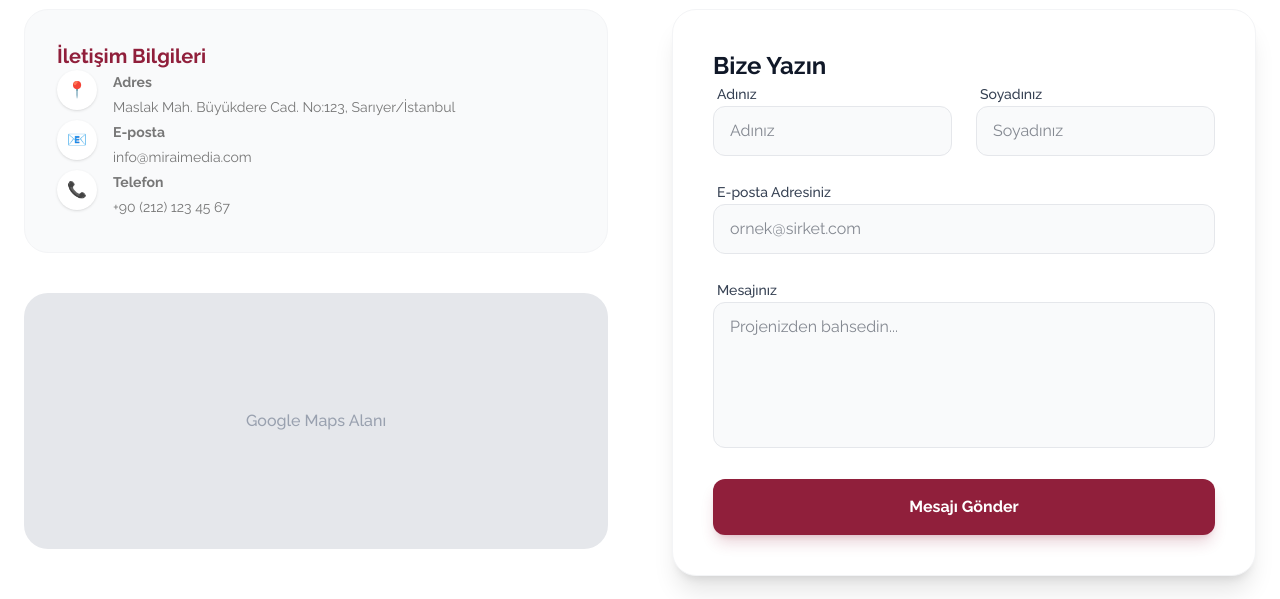
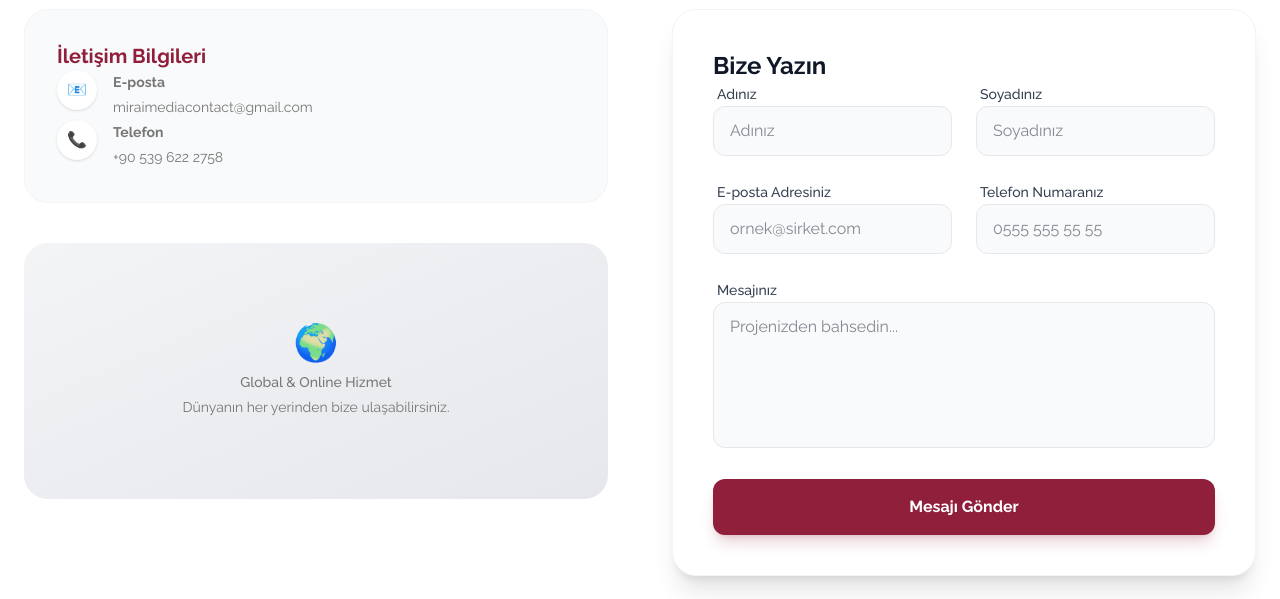
Before and after one commit to Kutlayy/mirai-media, a Next.js app: page /contact in a window 1280 px wide. Shown: the part 256-855 px from the top of the page. Built offline with nearby package versions, Linux system fonts and the light colour scheme.

Commit message:
Communication Part2 Fixed

```diff
--- a/app/contact/page.tsx
+++ b/app/contact/page.tsx
@@ -23,22 +23,15 @@ export default function ContactPage() {
             <div className="bg-gray-50 p-8 rounded-3xl border border-gray-100">
               <h3 className="text-xl font-bold mb-6 text-[#901f3b]">İletişim Bilgileri</h3>
               <ul className="space-y-6">
-                <li className="flex items-start gap-4">
-                  <div className="w-10 h-10 bg-white rounded-full flex items-center justify-center text-[#901f3b] shadow-sm flex-shrink-0">
-                    📍
-                  </div>
-                  <div>
-                    <p className="font-bold text-gray-900">Adres</p>
-                    <p className="text-gray-600 text-sm">Maslak Mah. Büyükdere Cad. No:123, Sarıyer/İstanbul</p>
-                  </div>
-                </li>
+                {/* Adres Kaldırıldı */}
+
                 <li className="flex items-start gap-4">
                   <div className="w-10 h-10 bg-white rounded-full flex items-center justify-center text-[#901f3b] shadow-sm flex-shrink-0">
                     📧
                   </div>
                   <div>
                     <p className="font-bold text-gray-900">E-posta</p>
-                    <p className="text-gray-600 text-sm">info@miraimedia.com</p>
+                    <p className="text-gray-600 text-sm">miraimediacontact@gmail.com</p>
                   </div>
                 </li>
                 <li className="flex items-start gap-4">
@@ -47,16 +40,18 @@ export default function ContactPage() {
                   </div>
                   <div>
                     <p className="font-bold text-gray-900">Telefon</p>
-                    <p className="text-gray-600 text-sm">+90 (212) 123 45 67</p>
+                    <p className="text-gray-600 text-sm">+90 539 622 2758</p>
                   </div>
                 </li>
               </ul>
             </div>
 
-            {/* Harita (Görsel) */}
-            <div className="h-64 w-full bg-gray-200 rounded-3xl overflow-hidden relative">
-               <div className="absolute inset-0 flex items-center justify-center text-gray-400 font-medium">
-                 Google Maps Alanı
+            {/* Harita (Görsel) - Adres olmadığı için harita da gereksiz olabilir ama görsel doluluk için tutabiliriz veya kaldırabiliriz. Şimdilik tutuyorum ama "Online Hizmet" vurgusu yapabiliriz. */}
+            <div className="h-64 w-full bg-gray-200 rounded-3xl overflow-hidden relative flex items-center justify-center bg-gradient-to-br from-gray-100 to-gray-200">
+               <div className="text-center p-6">
+                 <span className="text-4xl mb-2 block">🌍</span>
+                 <p className="text-gray-500 font-medium">Global & Online Hizmet</p>
+                 <p className="text-gray-400 text-sm">Dünyanın her yerinden bize ulaşabilirsiniz.</p>
                </div>
             </div>
 
@@ -73,7 +68,7 @@ export default function ContactPage() {
                   <label className="text-sm font-medium text-gray-700 ml-1">Adınız</label>
                   <input
                     type="text"
-                    name="name" // name özelliği eklendi
+                    name="name"
                     className="w-full bg-gray-50 border border-gray-200 rounded-xl px-4 py-3 outline-none focus:border-[#901f3b] focus:ring-1 focus:ring-[#901f3b] transition-all"
                     placeholder="Adınız"
                     required
@@ -83,7 +78,7 @@ export default function ContactPage() {
                   <label className="text-sm font-medium text-gray-700 ml-1">Soyadınız</label>
                   <input
                     type="text"
-                    name="surname" // name özelliği eklendi
+                    name="surname"
                     className="w-full bg-gray-50 border border-gray-200 rounded-xl px-4 py-3 outline-none focus:border-[#901f3b] focus:ring-1 focus:ring-[#901f3b] transition-all"
                     placeholder="Soyadınız"
                     required
@@ -91,22 +86,33 @@ export default function ContactPage() {
                 </div>
               </div>
 
+              <div className="grid md:grid-cols-2 gap-6">
                 <div className="space-y-2">
                   <label className="text-sm font-medium text-gray-700 ml-1">E-posta Adresiniz</label>
                   <input
                     type="email"
-                  name="email" // name özelliği eklendi
+                    name="email"
                     className="w-full bg-gray-50 border border-gray-200 rounded-xl px-4 py-3 outline-none focus:border-[#901f3b] focus:ring-1 focus:ring-[#901f3b] transition-all"
                     placeholder="ornek@sirket.com"
                     required
                   />
+                </div>
+                <div className="space-y-2">
+                  <label className="text-sm font-medium text-gray-700 ml-1">Telefon Numaranız</label>
+                  <input
+                    type="tel"
+                    name="phone"
+                    className="w-full bg-gray-50 border border-gray-200 rounded-xl px-4 py-3 outline-none focus:border-[#901f3b] focus:ring-1 focus:ring-[#901f3b] transition-all"
+                    placeholder="0555 555 55 55"
+                  />
+                </div>
               </div>
 
               <div className="space-y-2">
                 <label className="text-sm font-medium text-gray-700 ml-1">Mesajınız</label>
                 <textarea
                   rows={5}
-                  name="message" // name özelliği eklendi
+                  name="message"
                   className="w-full bg-gray-50 border border-gray-200 rounded-xl px-4 py-3 outline-none focus:border-[#901f3b] focus:ring-1 focus:ring-[#901f3b] transition-all resize-none"
                   placeholder="Projenizden bahsedin..."
                   required
--- a/app/page.tsx
+++ b/app/page.tsx
@@ -76,7 +76,7 @@ export default function Home() {
                 <label className="text-base font-medium text-gray-700 ml-1">Adınız Soyadınız</label>
                 <input
                   type="text"
-                  name="name" // name eklendi
+                  name="name"
                   className="w-full rounded-2xl border-0 bg-white px-8 py-5 text-gray-900 shadow-sm ring-1 ring-inset ring-gray-200 placeholder:text-gray-400 focus:ring-2 focus:ring-inset focus:ring-[#901f3b] transition-all text-lg"
                   placeholder="Adınızı yazın"
                   required
@@ -86,7 +86,7 @@ export default function Home() {
                 <label className="text-base font-medium text-gray-700 ml-1">E-posta Adresiniz</label>
                 <input
                   type="email"
-                  name="email" // name eklendi
+                  name="email"
                   className="w-full rounded-2xl border-0 bg-white px-8 py-5 text-gray-900 shadow-sm ring-1 ring-inset ring-gray-200 placeholder:text-gray-400 focus:ring-2 focus:ring-inset focus:ring-[#901f3b] transition-all text-lg"
                   placeholder="ornek@marka.com"
                   required
@@ -94,11 +94,24 @@ export default function Home() {
               </div>
             </div>
 
+            <div className="grid md:grid-cols-2 gap-8">
+               <div className="space-y-3">
+                <label className="text-base font-medium text-gray-700 ml-1">Telefon Numaranız</label>
+                <input
+                  type="tel"
+                  name="phone" // Telefon alanı eklendi
+                  className="w-full rounded-2xl border-0 bg-white px-8 py-5 text-gray-900 shadow-sm ring-1 ring-inset ring-gray-200 placeholder:text-gray-400 focus:ring-2 focus:ring-inset focus:ring-[#901f3b] transition-all text-lg"
+                  placeholder="0555 555 55 55"
+                />
+              </div>
+              {/* Boşluk veya başka bir alan eklenebilir, şimdilik tek sütun kalmasın diye grid içinde */}
+            </div>
+
             <div className="space-y-3">
               <label className="text-base font-medium text-gray-700 ml-1">Projeniz / İhtiyacınız</label>
               <textarea
                 rows={5}
-                name="message" // name eklendi
+                name="message"
                 className="w-full rounded-2xl border-0 bg-white px-8 py-5 text-gray-900 shadow-sm ring-1 ring-inset ring-gray-200 placeholder:text-gray-400 focus:ring-2 focus:ring-inset focus:ring-[#901f3b] transition-all resize-none text-lg"
                 placeholder="Kısaca bahsedin..."
                 required
```
Lines whose indentation alone changed are shown as unchanged.
